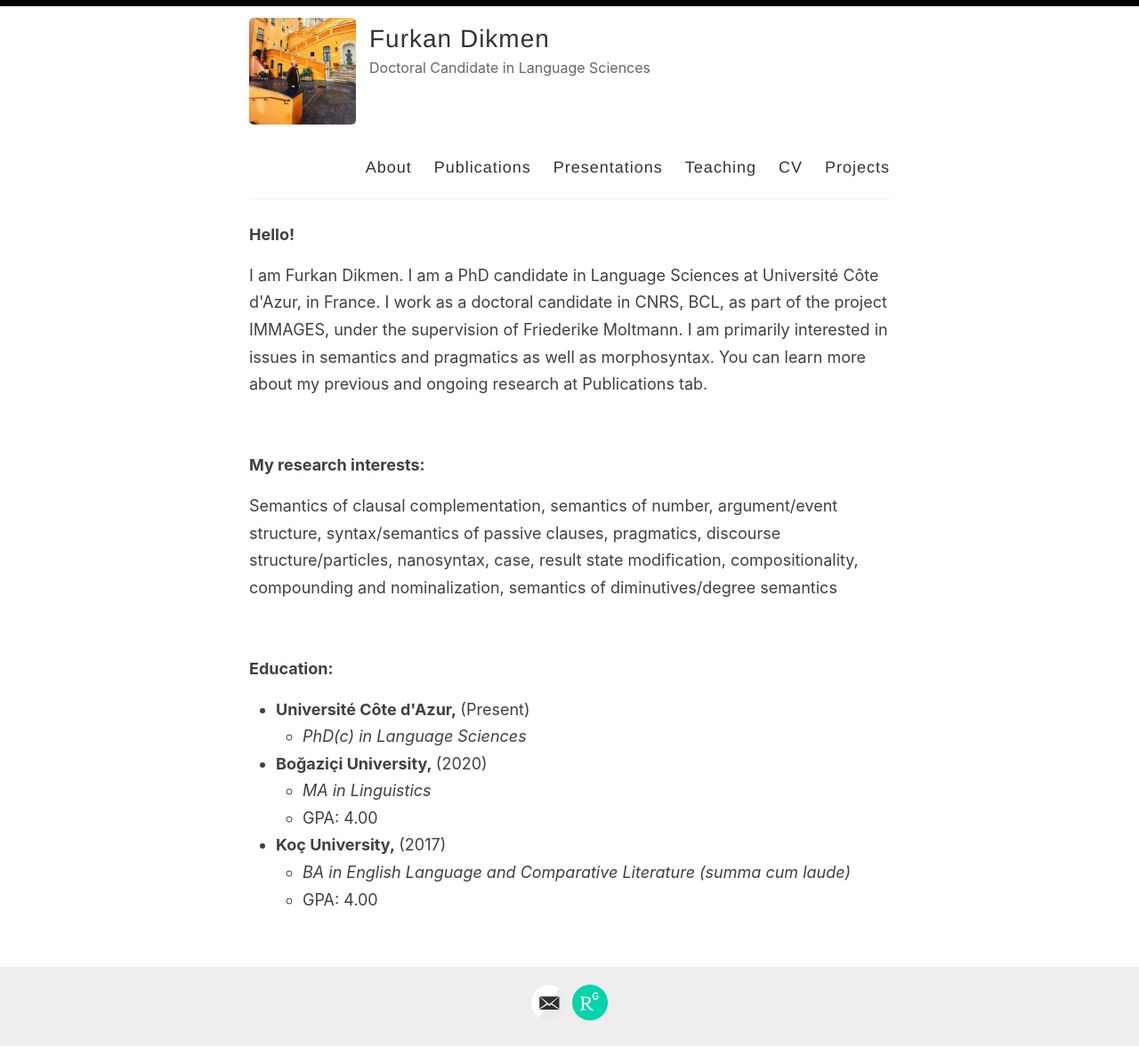
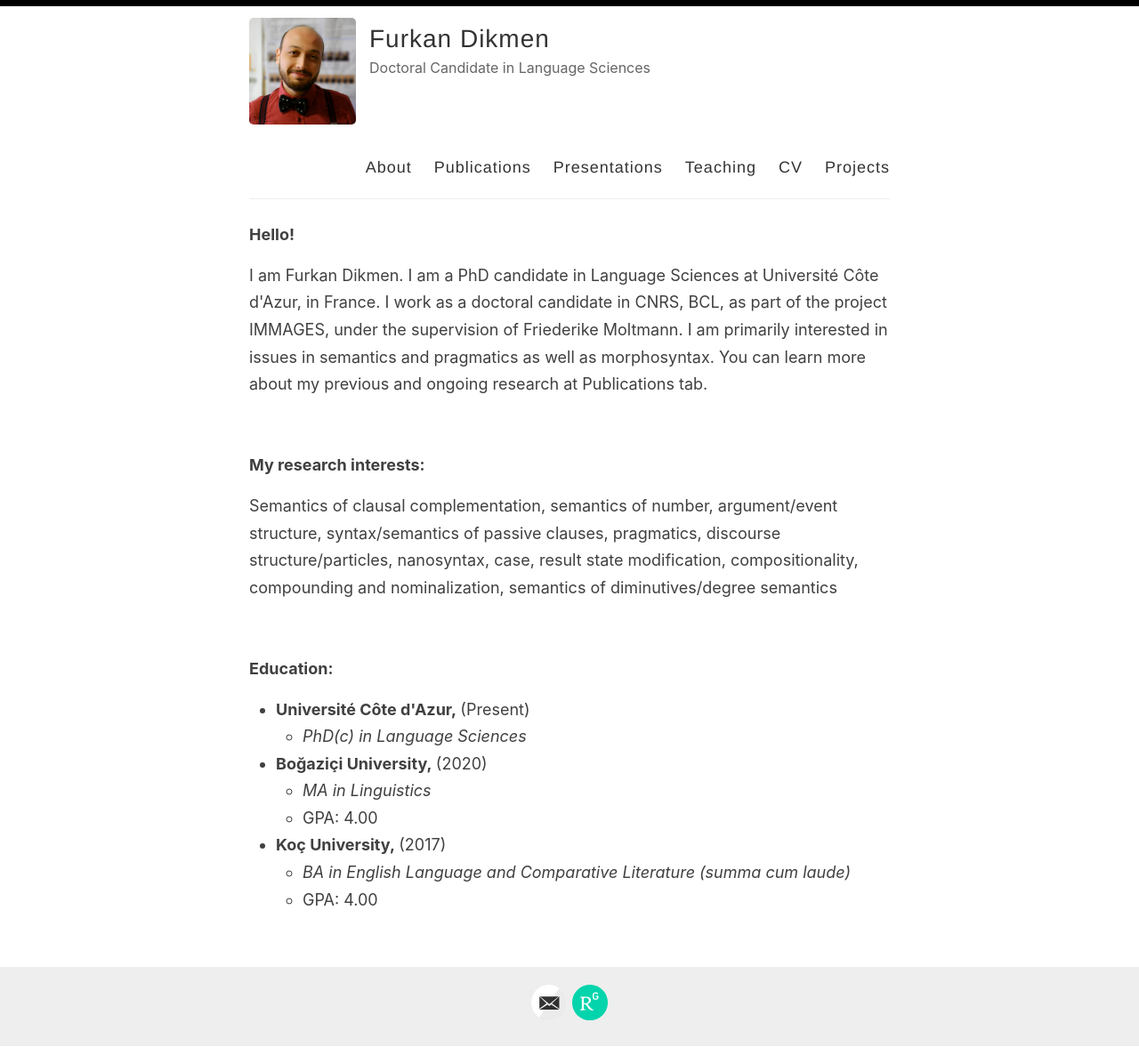
Before and after one commit to furkandikmen/furkandikmen.github.io, a Jekyll site: the page built from index.html, in a window 1280 px wide. Shown: the whole page at 89% size. Built offline with Jekyll 4.4.1, drawn with Linux system fonts in a browser that asks for light colours; the list of posts is cut into pages by our own code.

Commit message:
Update _config.yml

```diff
--- a/_config.yml
+++ b/_config.yml
@@ -12,7 +12,7 @@ author: Furkan Dikmen
 description: Doctoral Candidate in Language Sciences
 
 # URL of your avatar or profile pic (you could use your GitHub profile pic)
-avatar: /images/profile.jpg
+avatar: /images/PROFILE.jpg
 
 #
 # Flags below are optional
```
